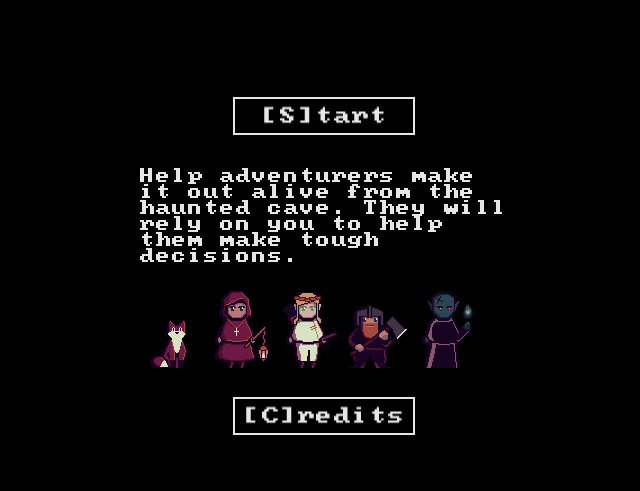
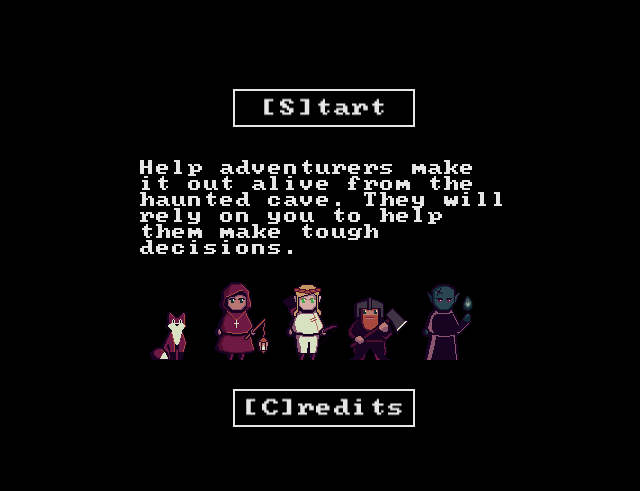
Before and after one commit to qporest/MiniJam48, a plain HTML site: page index.html in a window 1280 px wide. Shown: the whole page, without its empty margins (316-956 px from the left). Drawn offline with Linux system fonts and the light colour scheme; animation ran at ten frames a second.

Commit message:
itch.io fixes

```diff
--- a/index.html
+++ b/index.html
@@ -15,6 +15,8 @@
 		  src: url("./font/pcsenior.ttf");
 		}
 		body {
+			margin: 0;
+			border: 0;
 			background: black;
 		}
 	</style>
--- a/js/engine.js
+++ b/js/engine.js
@@ -129,6 +129,7 @@ class Game {
   }
 
   processClickEvt(evt) {
+    window.focus()
     evt.preventDefault()
     console.log({x: evt.clientX-this.canvas.offsetLeft,
       y: evt.clientY-this.canvas.offsetTop})
```
